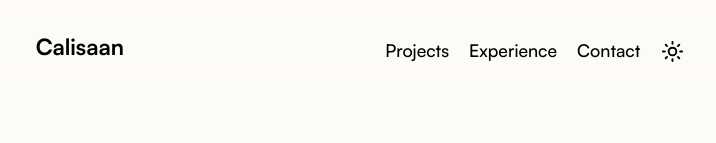
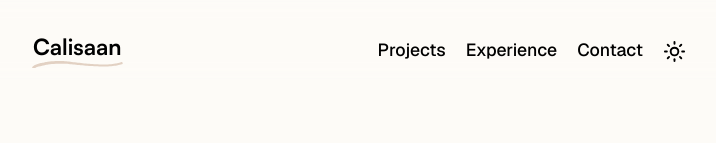
Before and after one commit to barreledout/personal_portfolio, a Next.js app: page / in a window 1280 px wide. Shown: the top 143 px of the page, without its empty margins (276-992 px from the left). Built offline with nearby package versions, Linux system fonts and the light colour scheme; no server answers.

Commit message:
Used next-theme in order to get the key of the theme from local storage to change the logo swoosh according to the theme

```diff
--- a/src/app/components/Navbar.tsx
+++ b/src/app/components/Navbar.tsx
@@ -1,11 +1,15 @@
 "use client";
 import Link from "next/link";
 import { useState, useEffect } from "react";
+import { GeistSans } from "geist/font/sans";
+import { useTheme } from "next-themes";
 import Themebutton from "./Themebutton";
+import { UnderlineLogo } from "./SVGcolor";
 
 // Adds sticky navbar functionality
 const Navbar = () => {
   const [isSticky, setIsSticky] = useState(false);
+  const { resolvedTheme } = useTheme();
 
   const handleScroller = () => {
     const offset = window.scrollY;
@@ -25,24 +29,30 @@ const Navbar = () => {
   return (
     // Makes the navbar sticky if scrolled down
     <header
-      className={`sticky top-[0] w-full flex justify-center z-[1000] px-[0] pt-[20px] [transition:background-color_0.5s_ease] mx-auto ${
+      className={`sticky top-[0] w-full flex justify-center z-[1000] px-[0] pt-[20px] [transition:background-color_0.5s_ease] mx-auto  ${
         isSticky
           ? "backdrop-filter backdrop-blur-[8px] [transition:background-color_0.3s_ease,_backdrop-filter_0.3s_ease] [mask-image:linear-gradient(360deg,_transparent,_bg-backgroundColor_15%)] "
           : ""
       }`}
     >
       <div className="flex w-[750px] justify-between px-[1rem] py-[10px] gap-[200px]">
-        <a href={"#"}>
-          <h1 className="text-[1.4em] font-[700]">Calisaan</h1>
+        <a href={"#"} className="relative">
+          <div className="select-none">
+            <h1 className="text-[1.4em] font-[700] relative ">Calisaan</h1>
+            <div className="absolute top-[8px] left-[-15px] z-[-1]">
+              <UnderlineLogo theme={resolvedTheme || "light"} />
+            </div>
+          </div>
         </a>
-        <nav className="flex gap-3">
+
+        <nav className={`flex gap-3 ${GeistSans.className}`}>
           <ul className="flex justify-center items-center gap-[20px] text-[1.1em] list-none">
-            {[ "projects", "experience", "contact"].map((item) => (
-              <li
-                key={item}
-                className="font-[500]"
-              >
-                <a href={`#${item}`}>
+            {["projects", "experience", "contact"].map((item) => (
+              <li key={item} className="font-[500]">
+                <a
+                  href={`#${item}`}
+                  className="hover:text-custom-navbarHoverColor dark:hover:text-blue-300 [transition:color_0.14s_ease-in-out]"
+                >
                   {item.charAt(0).toUpperCase() + item.slice(1)}
                 </a>
               </li>
```
